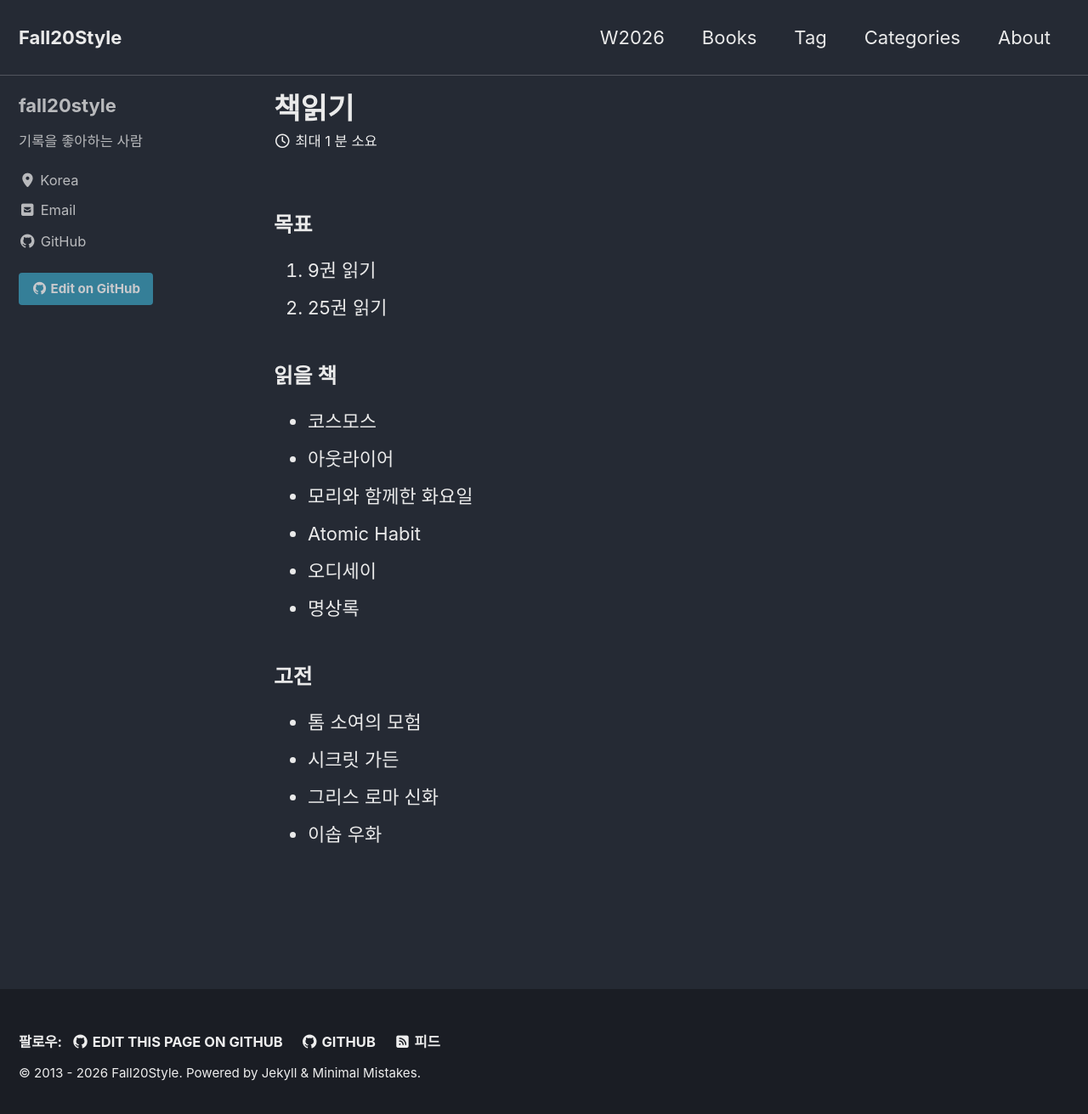
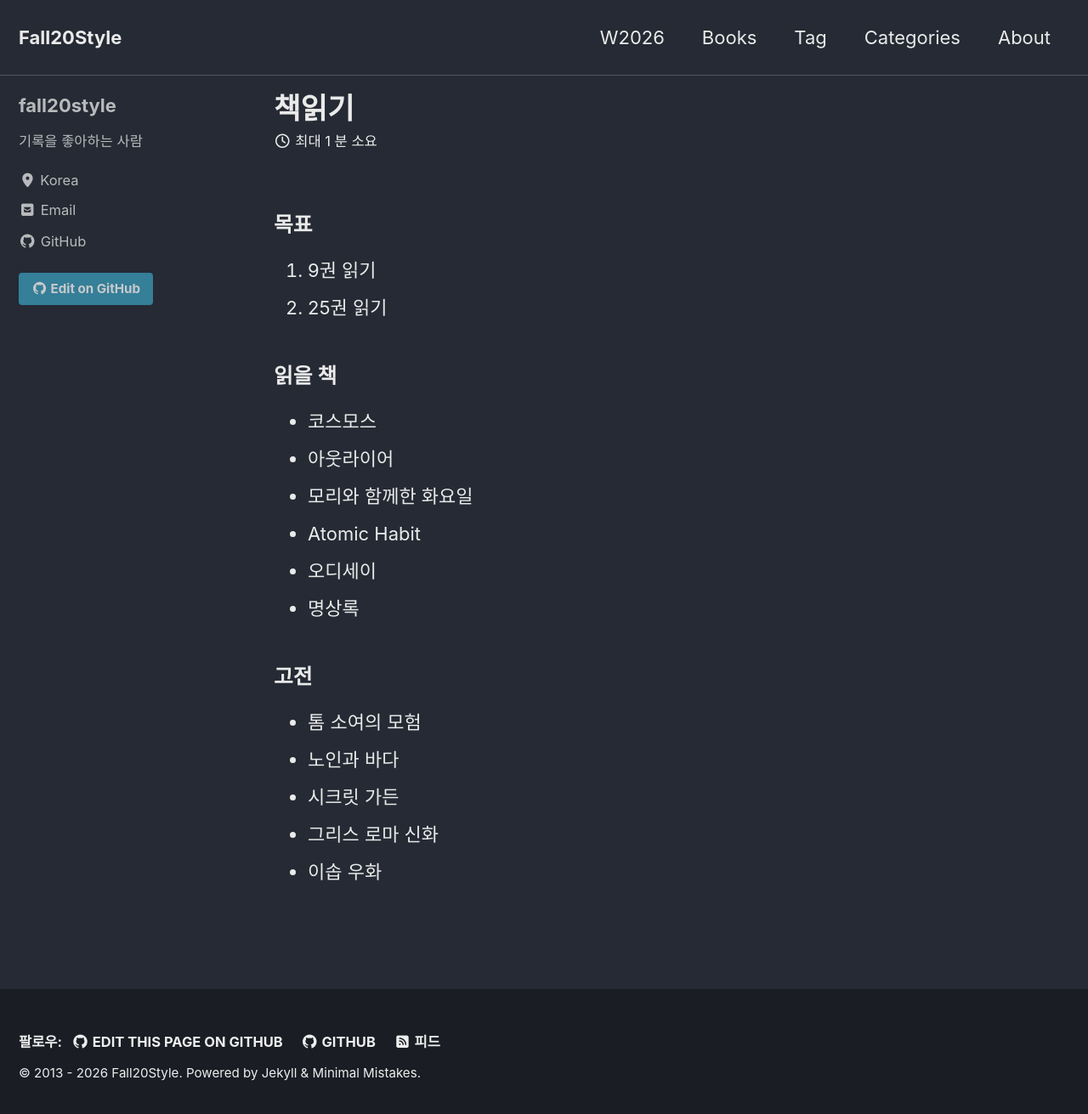
Before and after one commit to fall20style/fall20style.github.io, a Jekyll site: the page built from books.md, in a window 1280 px wide and 1319 px high. Shown: the top 1311 px of the window at 85% size. Built offline with Jekyll 4.4.1, drawn with Linux system fonts in a browser that asks for light colours; cached includes are drawn as plain includes.

Commit message:
Update books.md

```diff
--- a/books.md
+++ b/books.md
@@ -23,6 +23,7 @@ read_time: true
 
 ### 고전
 - 톰 소여의 모험
+- 노인과 바다
 - 시크릿 가든
 - 그리스 로마 신화
 - 이솝 우화
```
